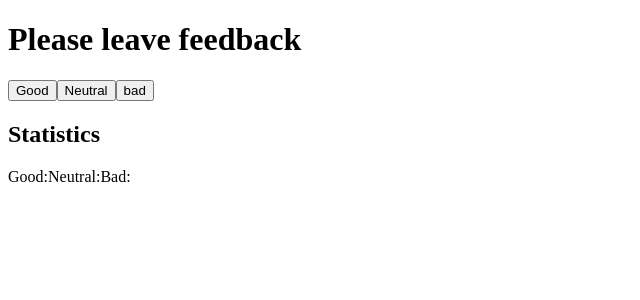
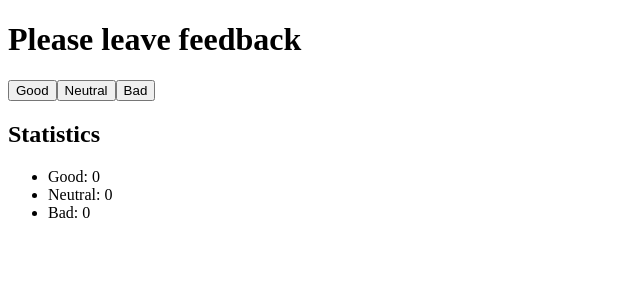
Before and after one commit to taraiihor/goit-react-hw-02-feedback, a React (Create React App) app: page / in a window 1280 px wide. Shown: the top 300 px of the page, without its empty margins (0-640 px from the left). Built offline with nearby package versions, Linux system fonts and the light colour scheme.

Commit message:
+ додаткова розмітка

```diff
--- a/src/components/Feedback/Feedback.js
+++ b/src/components/Feedback/Feedback.js
@@ -2,18 +2,56 @@ import React from 'react';
 import './Feedback.css';
 
 class Feedback extends React.Component {
+  state = {
+    good: 0,
+    neutral: 0,
+    bad: 0,
+  };
+
+  handleIncrement = event => {
+    console.log(event.type);
+  };
   render() {
     return (
       <div>
         <div>
-          <button type="button">Good</button>
-          <button type="button">Neutral</button>
-          <button type="button">bad</button>
+          <button
+            type="button"
+            onClick={() => {
+              console.log('збільшити Good');
+            }}
+          >
+            Good
+          </button>
+          <button
+            type="button"
+            onClick={() => {
+              console.log('збільшити Neutral');
+            }}
+          >
+            Neutral
+          </button>
+          <button
+            type="button"
+            onClick={() => {
+              console.log('збільшити Bad');
+            }}
+          >
+            Bad
+          </button>
         </div>
         <h2>Statistics</h2>
-        <span>Good:</span>
-        <span>Neutral:</span>
-        <span>Bad:</span>
+        <ul>
+          <li>
+            Good: <span>0</span>
+          </li>
+          <li>
+            Neutral: <span>0</span>
+          </li>
+          <li>
+            Bad: <span>0</span>
+          </li>
+        </ul>
       </div>
     );
   }
```
Also changed, not shown: 1 other file (tests, documents, lock files or other folders).
